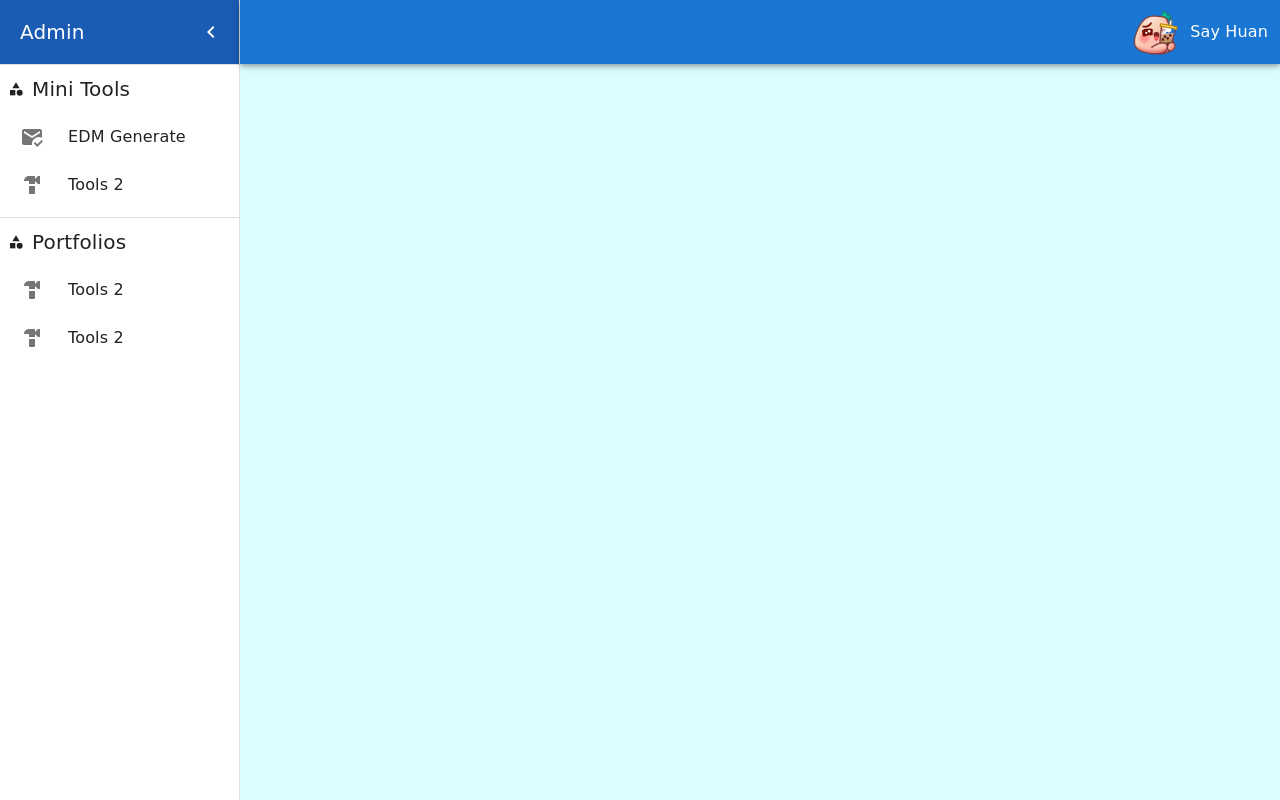
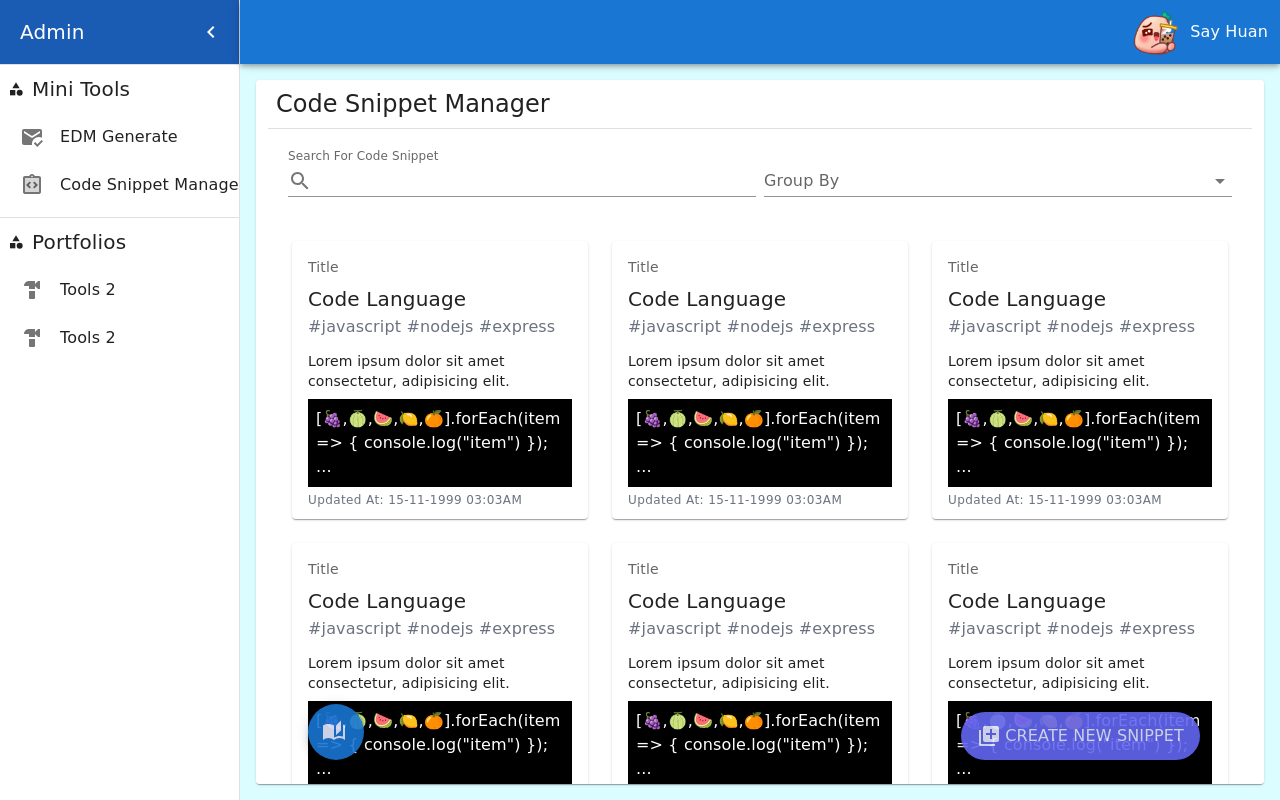
Before and after one commit to TanSayHuan1999/my-app-react-client, a React (Create React App) app: page /mini-tools/code-snippet-manager in a window 1280 px wide. Built offline with nearby package versions, Linux system fonts and the light colour scheme.

Commit message:
commit 18/02/2023 04:55pm

```diff
--- a/src/App.jsx
+++ b/src/App.jsx
@@ -8,6 +8,7 @@ import { styled } from "@mui/material/styles";
 import CssBaseline from "@mui/material/CssBaseline";
 import SideBar from "./components/layouts/SideBar";
 import GenEDM from "./components/MiniTools/GenEDM/GenEDM";
+import CodeSnippetManager from "./components/MiniTools/CodeSnippetManager/CodeSnippetManager";
 
 const App = () => {
   const [open, setOpen] = useState(true);
@@ -41,6 +42,7 @@ const App = () => {
             <Route path="/" element={<Home />} />
             <Route path="/home2" element={<Home2 />} />
             <Route path="/mini-tools/gen-edm" element={<GenEDM />} />
+            <Route path="/mini-tools/code-snippet-manager" element={<CodeSnippetManager />} />
           </Routes>
         </Box>
       </Box>
--- a/src/actions/actionTypes.js
+++ b/src/actions/actionTypes.js
@@ -1,3 +1,4 @@
+// Edm Config Tools Actions
 export const edmAction = {
   UPDATE_INPUT: "UPDATE_INPUT",
   HANDLE_CONTAINER: "HANDLE_CONTAINER",
@@ -10,3 +11,9 @@ export const edmAction = {
   START_LOADING: "START_LOADING",
   END_LOADING: "END_LOADING",
 };
+
+// Code Snipper Manager Actions
+export const csmAction = {
+  OPEN_DIALOG: "OPEN_DIALOG",
+  CLOSE_DIALOG: "CLOSE_DIALOG",
+};
--- a/src/components/MiniTools/CodeSnippetManager/CodeSnippetManager.jsx
+++ b/src/components/MiniTools/CodeSnippetManager/CodeSnippetManager.jsx
@@ -0,0 +1,152 @@
+import { Edit as EditIcon, Preview as PreviewIcon } from "@mui/icons-material";
+import { Paper, Typography, Box, Grid, TextField, InputAdornment, MenuItem, Card, CardContent, Fab, Pagination } from "@mui/material";
+import React, { useState, memo } from "react";
+import { useDispatch, useSelector } from "react-redux";
+import Title from "../../layouts/Title";
+import { csmAction } from "../../../actions/actionTypes";
+import useLoading from "../../../customHooks/useLoading";
+import useAlert from "../../../customHooks/useAlert";
+import SearchBox from "./SearchBox";
+import SearchIcon from "@mui/icons-material/Search";
+import LibraryAddIcon from "@mui/icons-material/LibraryAdd";
+import AutoStoriesSharpIcon from "@mui/icons-material/AutoStoriesSharp";
+
+const CodeSnippetManager = () => {
+  // Variable Declarations
+
+  // States
+
+  // Necessary Hooks
+  const dispatch = useDispatch();
+
+  // Custom Hooks
+  const { Alert, showAlert, hideAlert } = useAlert();
+  const { Loading, startLoading, endLoading } = useLoading();
+
+  // Components
+  const CodeSnippetBox = () => {
+    return (
+      <Card className="hover:outline-none hover:ring hover:ring-blue-200 hover:-translate-y-1 cursor-pointer">
+        <CardContent className="!pb-2">
+          <Typography sx={{ fontSize: 14 }} color="text.secondary" gutterBottom>
+            Title
+          </Typography>
+          <Typography variant="h6" component="div">
+            Code Language
+          </Typography>
+          <Typography className="text-gray-500 !mb-3">#javascript #nodejs #express</Typography>
+          <Typography variant="body2">Lorem ipsum dolor sit amet consectetur, adipisicing elit.</Typography>
+          <Box className="bg-[#000000] mt-2 text-white p-2">
+            {`
+              [🍇,🍈,🍉,🍋,🍊].forEach(item => {
+                console.log("item")
+              }); ...
+            `}
+          </Box>
+          <Typography variant="caption" className="text-gray-500 !mt-3">
+            Updated At: 15-11-1999 03:03AM
+          </Typography>
+        </CardContent>
+      </Card>
+    );
+  };
+
+  const FloatingBtn = () => {
+    return (
+      <Fab
+        variant="extended"
+        className="!fixed bottom-10 right-20 w-[30px] !bg-indigo-500 opacity-90 hover:transform hover:scale-105 transition duration-2000 ease-linear "
+        onClick={openDialog}
+      >
+        <LibraryAddIcon className="mr-1 text-indigo-100" />
+        <Typography className="text-indigo-100">Create New Snippet</Typography>
+      </Fab>
+    );
+  };
+
+  const FloatingPgBtn = () => {
+    return (
+      <Box component="div" className="group !fixed bottom-10 opacity-90 w-[25%] sm:w-[19%]">
+        <Fab variant="circular" color="primary" className="left-10 hover:transform hover:scale-90 transition duration-2000 ease-linear">
+          <AutoStoriesSharpIcon className="mr-1 text-indigo-100" />
+        </Fab>
+        <Box
+          component="div"
+          className="opacity-0 invisible absolute z-10 bottom-2 left-[30%] w-full p-1 rounded-lg bg-white shadow-md group-hover:opacity-100 group-hover:visible transition duration-300"
+        >
+          <Pagination count={10} variant="outlined" color="primary" />
+        </Box>
+      </Box>
+    );
+  };
+
+  const Listing = () => {
+    return (
+      <Grid container spacing={3} padding={3} className="!mb-12">
+        <Grid item xs={12} md={6} lg={4}>
+          <CodeSnippetBox />
+        </Grid>
+        <Grid item xs={12} md={6} lg={4}>
+          <CodeSnippetBox />
+        </Grid>
+        <Grid item xs={12} md={6} lg={4}>
+          <CodeSnippetBox />
+        </Grid>
+        <Grid item xs={12} md={6} lg={4}>
+          <CodeSnippetBox />
+        </Grid>
+        <Grid item xs={12} md={6} lg={4}>
+          <CodeSnippetBox />
+        </Grid>
+        <Grid item xs={12} md={6} lg={4}>
+          <CodeSnippetBox />
+        </Grid>
+        <Grid item xs={12} md={6} lg={4}>
+          <CodeSnippetBox />
+        </Grid>
+        <Grid item xs={12} md={6} lg={4}>
+          <CodeSnippetBox />
+        </Grid>
+        <Grid item xs={12} md={6} lg={4}>
+          <CodeSnippetBox />
+        </Grid>
+      </Grid>
+    );
+  };
+
+  // Functions
+  const openDialog = () => {};
+
+  return (
+    <Paper className="h-full overflow-y-auto p-3 pt-0 relative">
+      <Title name="Code Snippet Manager" />
+      <Box className="p-5 flex flex-row justify-between sticky top-[49px] bg-white z-10">
+        <TextField
+          className="w-1/2 !mr-1"
+          label="Search For Code Snippet"
+          InputProps={{
+            startAdornment: (
+              <InputAdornment position="start">
+                <SearchIcon />
+              </InputAdornment>
+            ),
+          }}
+          variant="standard"
+        />
+
+        <TextField className="w-1/2 !ml-1" select label="Group By" variant="standard">
+          <MenuItem value="language">Language</MenuItem>
+          <MenuItem value="tags">Tags</MenuItem>
+          <MenuItem value="cs_type">Code Snippet Type</MenuItem>
+        </TextField>
+      </Box>
+      <Listing />
+      <FloatingBtn />
+      <FloatingPgBtn />
+      <Loading />
+      <Alert />
+    </Paper>
+  );
+};
+
+export default CodeSnippetManager;
--- /dev/null
+++ b/src/components/MiniTools/CodeSnippetManager/SearchBox.jsx
@@ -0,0 +1,44 @@
+import * as React from 'react';
+import Box from '@mui/material/Box';
+import Input from '@mui/material/Input';
+import InputLabel from '@mui/material/InputLabel';
+import InputAdornment from '@mui/material/InputAdornment';
+import FormControl from '@mui/material/FormControl';
+import TextField from '@mui/material/TextField';
+import AccountCircle from '@mui/icons-material/AccountCircle';
+
+export default function SearchBox() {
+  return (
+    <Box sx={{ '& > :not(style)': { m: 1 } }}>
+      <FormControl variant="standard">
+        <InputLabel htmlFor="input-with-icon-adornment">
+          With a start adornment
+        </InputLabel>
+        <Input
+          id="input-with-icon-adornment"
+          startAdornment={
+            <InputAdornment position="start">
+              <AccountCircle />
+            </InputAdornment>
+          }
+        />
+      </FormControl>
+      <TextField
+        id="input-with-icon-textfield"
+        label="TextField"
+        InputProps={{
+          startAdornment: (
+            <InputAdornment position="start">
+              <AccountCircle />
+            </InputAdornment>
+          ),
+        }}
+        variant="standard"
+      />
+      <Box sx={{ display: 'flex', alignItems: 'flex-end' }}>
+        <AccountCircle sx={{ color: 'action.active', mr: 1, my: 0.5 }} />
+        <TextField id="input-with-sx" label="With sx" variant="standard" />
+      </Box>
+    </Box>
+  );
+}
--- /dev/null
+++ b/src/components/MiniTools/CodeSnippetManager/Styles.js
@@ -0,0 +1,20 @@
+import { makeStyles } from "@material-ui/core/styles";
+
+export default makeStyles((theme) => ({
+  loadImgBox: {
+    minHeight: "50px",
+    maxHeight: "80vh",
+    textAlign: "center",
+    overflowY: "auto",
+  },
+  loadedImages: {
+    display: "inline-block",
+    float: "left",
+    cursor: "pointer",
+    boxShadow: "0px 1px 3px rgba(0, 0, 0, 0.3)",
+    "&:hover": {
+      opacity: 0.9,
+      border: "0.5px solid grey"
+    },
+  },
+}));
--- /dev/null
+++ b/src/components/MiniTools/Template/CodeSnippetManager.jsx
@@ -0,0 +1,41 @@
+import { Edit as EditIcon, Preview as PreviewIcon } from "@mui/icons-material";
+import { Divider, Paper, Typography, Box, Tabs, Tab, Grid, TextField, Button } from "@mui/material";
+import React, { useState, memo } from "react";
+import { useDispatch, useSelector } from "react-redux";
+import Title from "../../layouts/Title";
+import useStyle from "./Styles";
+import { edmAction } from "../../../actions/actionTypes";
+import { v4 as uuidv4 } from "uuid";
+import useLoading from "../../../customHooks/useLoading";
+import useAlert from "../../../customHooks/useAlert";
+
+const CodeSnippetManager = () => {
+  // Variable Declarations
+
+  // States
+  const [tab, setTab] = useState(0);
+  const [finalEdmHtml, setFinalEdmHtml] = useState("");
+
+  // Necessary Hooks
+  const classes = useStyle();
+  const dispatch = useDispatch();
+
+  // Custom Hooks
+  const { Alert, showAlert, hideAlert } = useAlert();
+  const { Loading, startLoading, endLoading } = useLoading();
+
+  // Components
+
+  // Functions
+
+  return (
+    <Paper className="h-full overflow-y-auto p-3 pt-0">
+      <Title name="Code Snippet Manager" />
+      <h1>hhh</h1>
+      <Loading />
+      <Alert />
+    </Paper>
+  );
+};
+
+export default CodeSnippetManager;
--- /dev/null
+++ b/src/components/MiniTools/Template/Styles.js
@@ -0,0 +1,20 @@
+import { makeStyles } from "@material-ui/core/styles";
+
+export default makeStyles((theme) => ({
+  loadImgBox: {
+    minHeight: "50px",
+    maxHeight: "80vh",
+    textAlign: "center",
+    overflowY: "auto",
+  },
+  loadedImages: {
+    display: "inline-block",
+    float: "left",
+    cursor: "pointer",
+    boxShadow: "0px 1px 3px rgba(0, 0, 0, 0.3)",
+    "&:hover": {
+      opacity: 0.9,
+      border: "0.5px solid grey"
+    },
+  },
+}));
--- a/src/components/layouts/SideBar.jsx
+++ b/src/components/layouts/SideBar.jsx
@@ -16,6 +16,8 @@ import { Link } from "react-router-dom";
 import AutoAwesomeIcon from '@mui/icons-material/AutoAwesome';
 import MarkEmailReadIcon from '@mui/icons-material/MarkEmailRead';
 import HardwareIcon from '@mui/icons-material/Hardware';
+import CodeIcon from '@mui/icons-material/Code';
+import IntegrationInstructionsIcon from '@mui/icons-material/IntegrationInstructionsTwoTone';
 
 const SideBar = ({ open, handleDrawerClose }) => {
   const theme = useTheme();
@@ -105,7 +107,7 @@ const SideBar = ({ open, handleDrawerClose }) => {
               <ListItemIcon
                 sx={{
                   minWidth: 0,
-                  mr: open ? 3 : "auto",
+                  mr: open ? 2 : "auto",
                   justifyContent: "center",
                 }}
               >
@@ -114,7 +116,7 @@ const SideBar = ({ open, handleDrawerClose }) => {
               <ListItemText primary={"EDM Generate"} sx={{ opacity: open ? 1 : 0 }} />
             </ListItemButton>
           </Link>
-          <Link to="/">
+          <Link to="/mini-tools/code-snippet-manager">
             <ListItemButton
               sx={{
                 minHeight: 48,
@@ -125,13 +127,13 @@ const SideBar = ({ open, handleDrawerClose }) => {
               <ListItemIcon
                 sx={{
                   minWidth: 0,
-                  mr: open ? 3 : "auto",
+                  mr: open ? 2 : "auto",
                   justifyContent: "center",
                 }}
               >
-                <HardwareIcon />
+                <IntegrationInstructionsIcon />
               </ListItemIcon>
-              <ListItemText primary={"Tools 2"} sx={{ opacity: open ? 1 : 0 }} />
+              <ListItemText primary={"Code Snippet Manager"} sx={{ opacity: open ? 1 : 0 }} />
             </ListItemButton>
           </Link>
         </ListItem>
@@ -149,7 +151,7 @@ const SideBar = ({ open, handleDrawerClose }) => {
             <ListItemIcon
               sx={{
                 minWidth: 0,
-                mr: open ? 3 : "auto",
+                mr: open ? 2 : "auto",
                 justifyContent: "center",
               }}
             >
@@ -167,7 +169,7 @@ const SideBar = ({ open, handleDrawerClose }) => {
             <ListItemIcon
               sx={{
                 minWidth: 0,
-                mr: open ? 3 : "auto",
+                mr: open ? 2 : "auto",
                 justifyContent: "center",
               }}
             >
```
